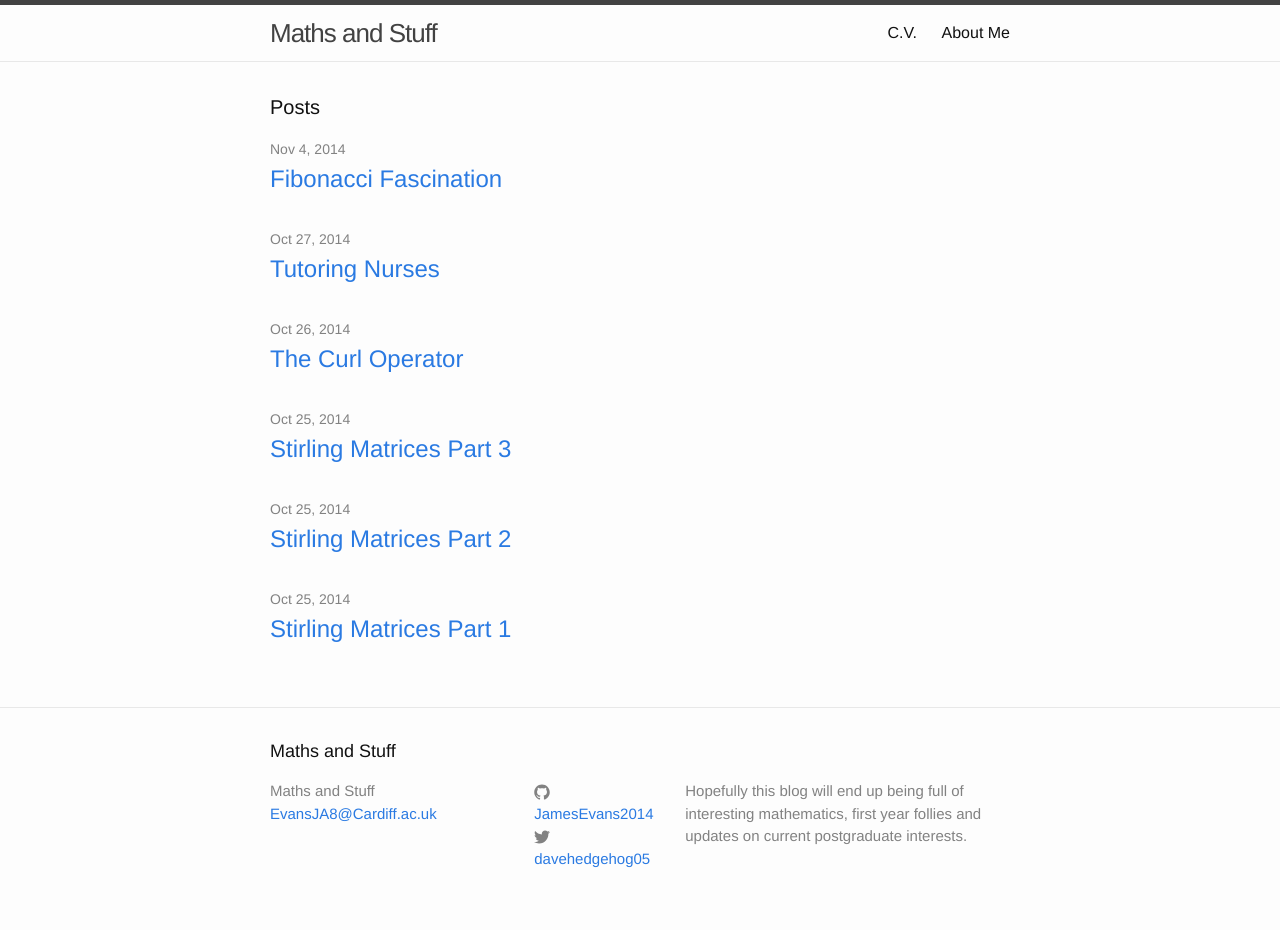
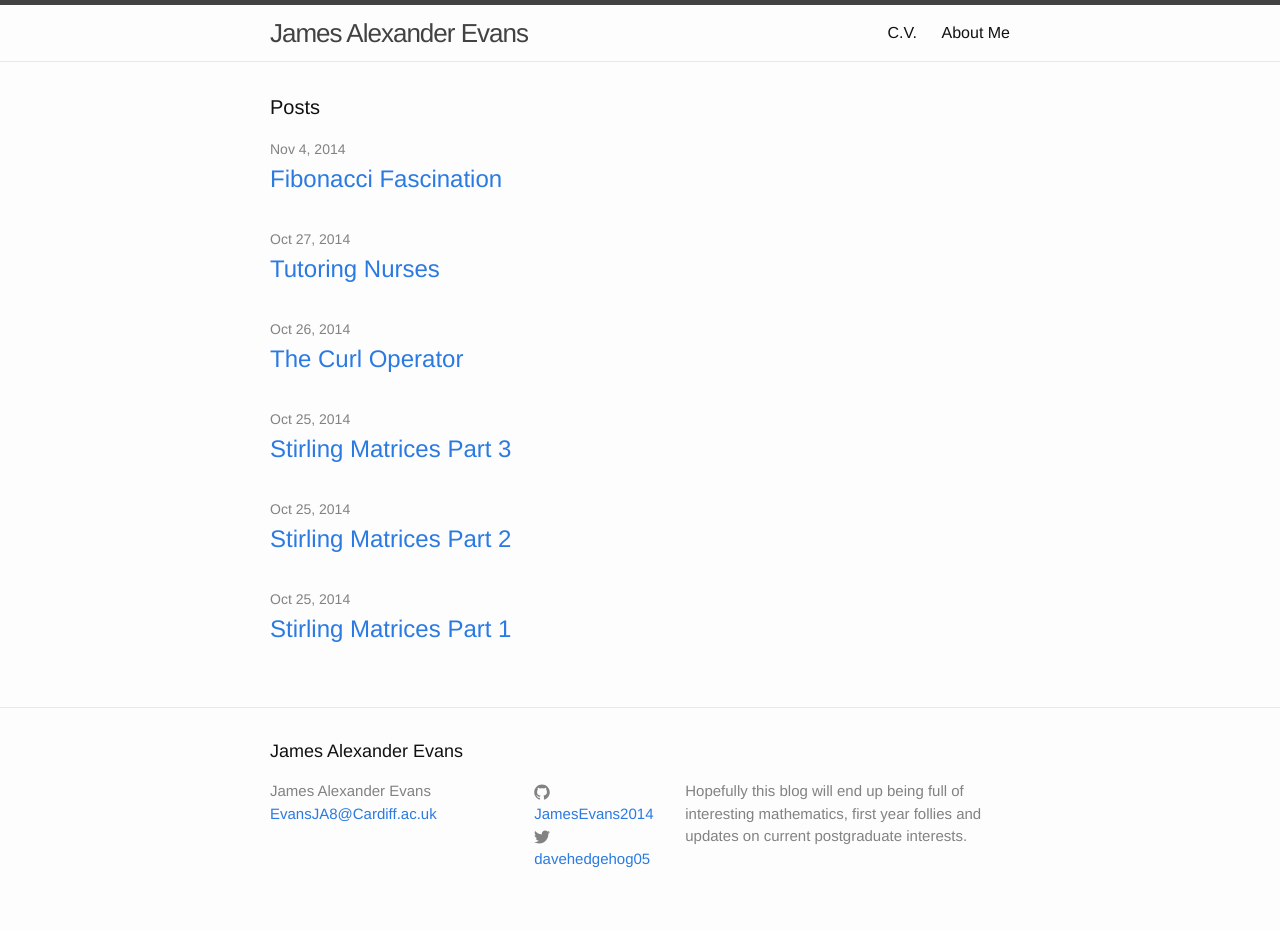
Before and after one commit to JamesEvans2014/JamesEvans2014.github.io, a Jekyll site: the page built from index.html, in a window 1280 px wide. Built offline with Jekyll 4.4.1, drawn with Linux system fonts in a browser that asks for light colours.

Commit message:
Update _config.yml

```diff
--- a/_config.yml
+++ b/_config.yml
@@ -1,5 +1,5 @@
 # Site settings
-title: Maths and Stuff
+title: James Alexander Evans
 email: EvansJA8@Cardiff.ac.uk
 description: > # this means to ignore newlines until "baseurl:"
   Hopefully this blog will end up being full of interesting mathematics,
```
